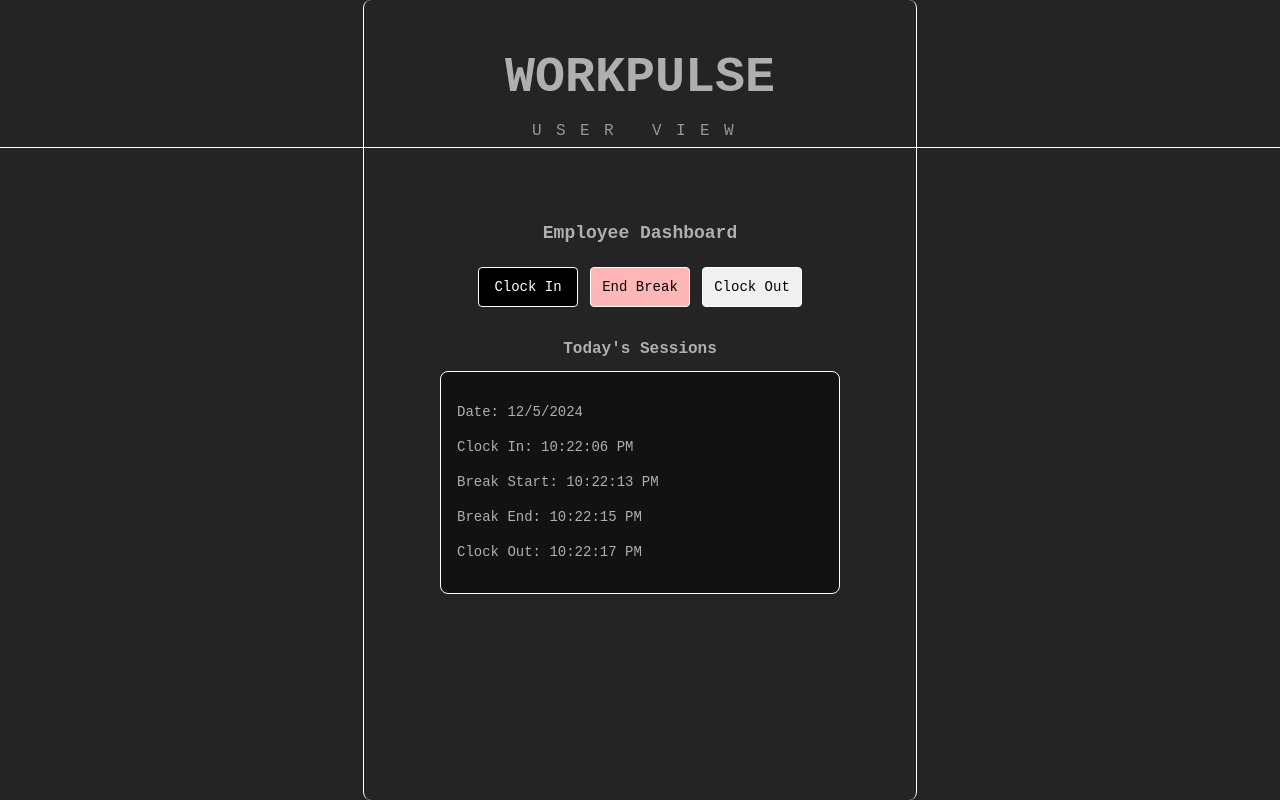
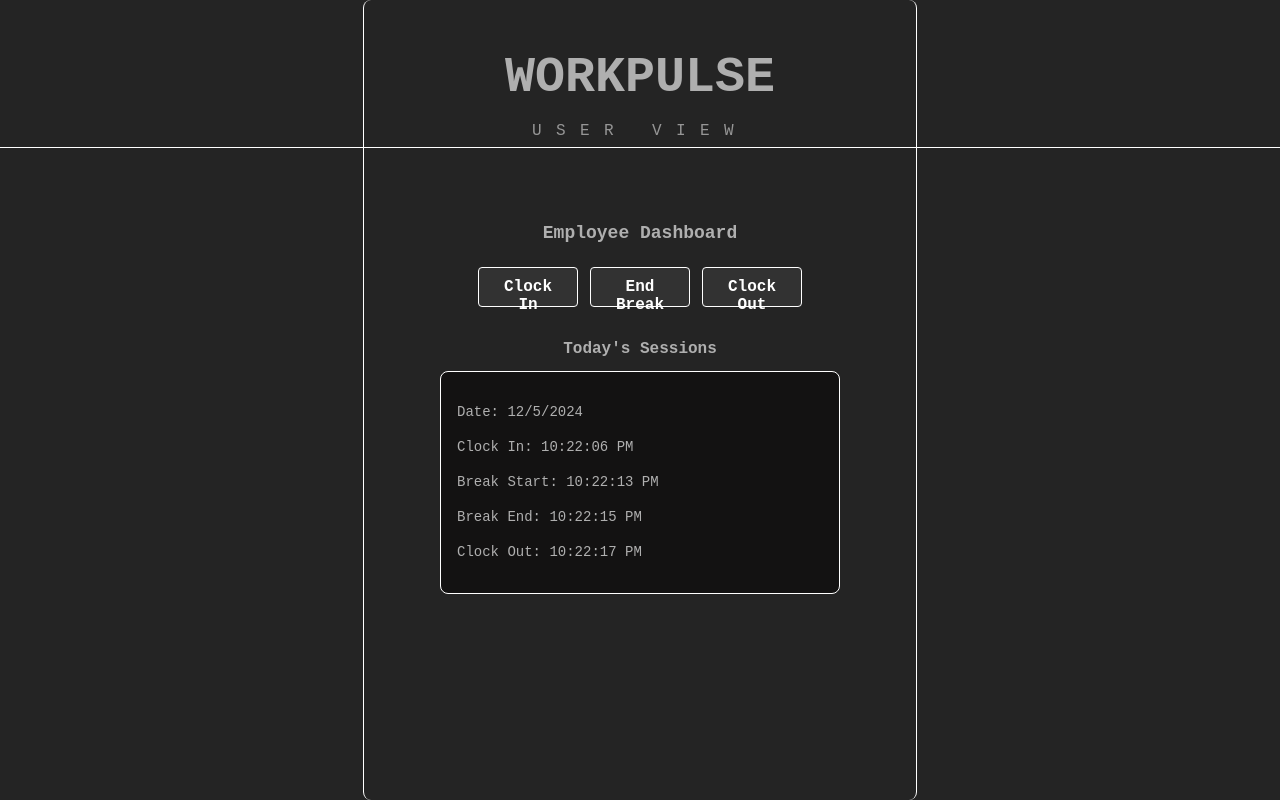
Before and after one commit to igor-eremn/WorkPulse, a React (Vite) app in the folder client/: page /user-view in a window 1280 px wide. Built offline with nearby package versions, Linux system fonts and the light colour scheme.

Commit message:
added components for admin page

```diff
--- /dev/null
+++ b/client/src/components/admin/AdminDashboard.jsx
@@ -0,0 +1,14 @@
+import React from 'react';
+import './AdminStyle.css';
+
+function AdminDashboard({ setActiveComponent }) {
+  return (
+    <div className="dashboard">
+      <button className="dashboard-button" onClick={() => setActiveComponent('List')}>List</button>
+      <button className="dashboard-button" onClick={() => setActiveComponent('Statistics')}>Statistics</button>
+      <button className="dashboard-button" onClick={() => setActiveComponent('Dates')}>Dates</button>
+    </div>
+  );
+}
+
+export default AdminDashboard;
--- /dev/null
+++ b/client/src/components/admin/AdminDates.jsx
@@ -0,0 +1,8 @@
+import React from 'react';
+import './AdminStyle.css';
+
+function AdminDates() {
+  return <div className="component-placeholder">Dates Component</div>;
+}
+
+export default AdminDates;
--- /dev/null
+++ b/client/src/components/admin/AdminList.jsx
@@ -0,0 +1,8 @@
+import React from 'react';
+import './AdminStyle.css';
+
+function List() {
+  return <div className="component-placeholder">List Component</div>;
+}
+
+export default List;
--- /dev/null
+++ b/client/src/components/admin/AdminStatistics.jsx
@@ -0,0 +1,8 @@
+import React from 'react';
+import './AdminStyle.css';
+
+function AdminStatistics() {
+  return <div className="component-placeholder">Statistics Component</div>;
+}
+
+export default AdminStatistics;
--- /dev/null
+++ b/client/src/components/admin/AdminStyle.css
@@ -0,0 +1,34 @@
+.dashboard {
+    display: flex;
+    justify-content: space-around;
+    margin: 20px 0;
+    border: 1px solid white;
+    width: 500px;
+  }
+
+  .dashboard-button {
+    padding: 10px 20px;
+    font-size: 16px;
+    font-weight: bold;
+    background-color: rgb(50, 50, 50);
+    color: white;
+    border: 1px solid white;
+    border-radius: 4px;
+    cursor: pointer;
+    transition: background-color 0.3s;
+  }
+
+  .dashboard-button:hover {
+    background-color: rgb(80, 80, 80);
+  }
+
+  .admin-content {
+    margin-top: 20px;
+    text-align: center;
+  }
+
+  .component-placeholder {
+    font-size: 18px;
+    font-weight: bold;
+    color: rgb(150, 150, 150);
+  }
```
Also changed, not shown: client/src/pages/AdminView.jsx (+4 -4 lines).
